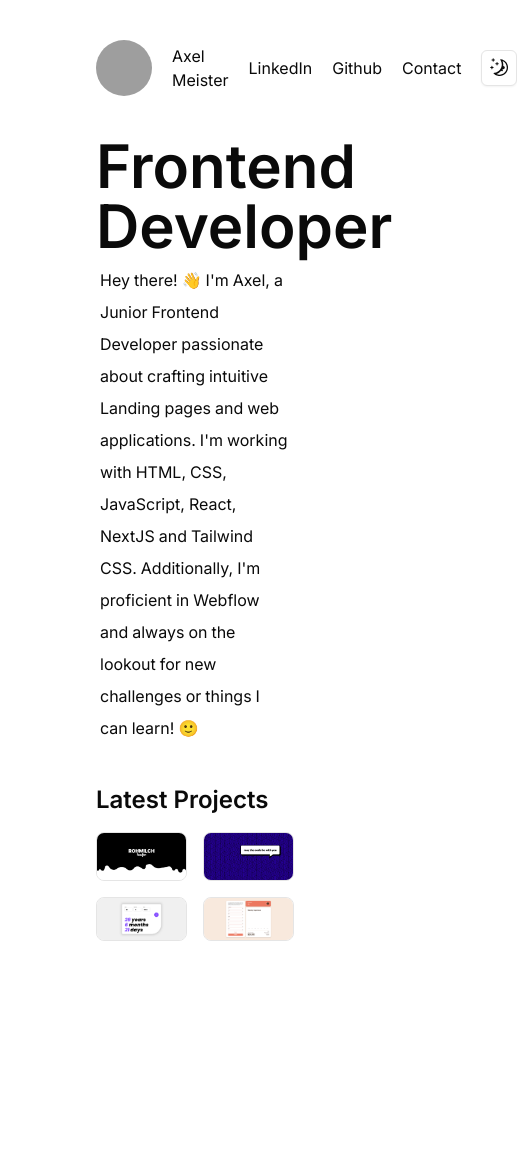
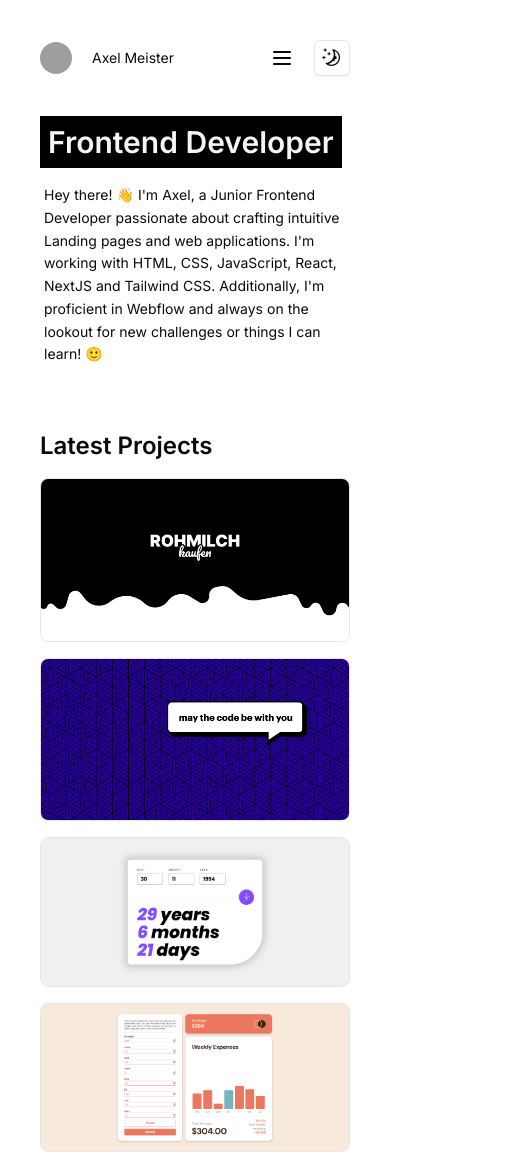
Before and after one commit to meisteraxel/portfolio, a Next.js app: page / in a window 390 px wide. Shown: the whole page, 517 px wide, since content can reach past the window. Before the commit the page ends 941 px from the top, so only its background shows below. Built offline with nearby package versions, Linux system fonts and the light colour scheme; grey boxes are pictures that could not be loaded.

Commit message:
implemented responsive styling for all devices

```diff
--- a/package.json
+++ b/package.json
@@ -16,6 +16,7 @@
     "class-variance-authority": "^0.7.0",
     "clsx": "^2.1.1",
     "framer-motion": "^11.2.11",
+    "lucide-react": "^0.395.0",
     "next": "14.2.4",
     "next-themes": "^0.3.0",
     "react": "^18",
--- a/src/app/globals.css
+++ b/src/app/globals.css
@@ -81,12 +81,32 @@
   bottom: 0;
   left: 0;
   width: 0;
-  height: 1px;
-  background-color: hsl(var(--foreground));
+  height: 100%;
+  background-color: white;
   transition: width 0.3s ease;
   z-index: 10;
+  mix-blend-mode: difference;
 }
 
 .nav-link:hover::after {
   width: 100%;
 }
+
+.heading::after {
+  content: "";
+  position: absolute;
+  bottom: 0;
+  left: 0;
+  height: 100%;
+  width: 0; /* Start with width 0 */
+  background-color: white;
+  z-index: 10;
+  mix-blend-mode: difference;
+  animation: heading-blend 2s ease forwards; /* Animation definition */
+}
+
+@keyframes heading-blend {
+  to {
+    width: 100%; /* End with width 100% */
+  }
+}
--- a/src/app/page.tsx
+++ b/src/app/page.tsx
@@ -76,11 +76,13 @@ export default function Home() {
   };
 
   return (
-    <main className="flex flex-col px-24 mx-auto max-w-screen-lg">
+    <main className="flex flex-col px-10 md:px-24 mx-auto max-w-screen-lg">
       <section>
-        <h1 className="text-6xl font-semibold mb-2">Frontend Developer</h1>
+        <h1 className="xxs:text-2xl xs:text-3xl sm:text-4xl md:text-5xl font-semibold mb-4 heading relative inline-block p-2">
+          Frontend Developer
+        </h1>
         <motion.p
-          className=" leading-loose ml-1"
+          className="ml-1 text-sm leading-relaxed md:text-base md:leading-loose"
           initial="hidden"
           animate="visible"
           variants={introText}
@@ -96,14 +98,14 @@ export default function Home() {
           ))}
         </motion.p>
       </section>
-      <section className="mt-10">
+      <section className="mt-16 mb-6">
         <h3 className="text-2xl font-semibold mb-4">Latest Projects</h3>
-        <div className="grid grid-cols-2 gap-4">
+        <div className="grid grid-cols-1 md:grid-cols-2 gap-4">
           <motion.div
-            className="rounded-lg overflow-hidden cursor-pointer border max-h-52"
+            className="rounded-lg overflow-hidden cursor-pointer border max-h-60 md:max-h-52"
             initial={{ opacity: 0, translateY: 30 }}
             animate={{ opacity: 1, translateY: 0 }}
-            transition={{ type: "spring", delay: 0 }}
+            transition={{ type: "spring", delay: 4 }}
           >
             <Link href="https://www.rohmilch-kaufen.de" target="_blank">
               <motion.img
@@ -114,10 +116,10 @@ export default function Home() {
             </Link>
           </motion.div>
           <motion.div
-            className="rounded-lg overflow-hidden cursor-pointer border max-h-52"
+            className="rounded-lg overflow-hidden cursor-pointer border max-h-60 md:max-h-52"
             initial={{ opacity: 0, translateY: 30 }}
             animate={{ opacity: 1, translateY: 0 }}
-            transition={{ type: "spring", delay: 0.2 }}
+            transition={{ type: "spring", delay: 4.2 }}
           >
             <Link href="https://www.thefrontendquiz.com" target="_blank">
               <motion.img
@@ -128,10 +130,10 @@ export default function Home() {
             </Link>
           </motion.div>
           <motion.div
-            className="rounded-lg overflow-hidden cursor-pointer border max-h-52"
+            className="rounded-lg overflow-hidden cursor-pointer border max-h-60 md:max-h-52"
             initial={{ opacity: 0, translateY: 30 }}
             animate={{ opacity: 1, translateY: 0 }}
-            transition={{ type: "spring", delay: 0.4 }}
+            transition={{ type: "spring", delay: 4.4 }}
           >
             <Link
               href="https://meisteraxel.github.io/age-calculator-app-main/"
@@ -145,10 +147,10 @@ export default function Home() {
             </Link>
           </motion.div>
           <motion.div
-            className="rounded-lg overflow-hidden cursor-pointer border max-h-52"
+            className="rounded-lg overflow-hidden cursor-pointer border max-h-60 md:max-h-52"
             initial={{ opacity: 0, translateY: 30 }}
             animate={{ opacity: 1, translateY: 0 }}
-            transition={{ type: "spring", delay: 0.6 }}
+            transition={{ type: "spring", delay: 4.6 }}
           >
             <Link
               href="https://expenses-tracker-axmst.netlify.app/"
--- a/src/components/navbar.tsx
+++ b/src/components/navbar.tsx
@@ -1,39 +1,67 @@
+"use client";
 import { Avatar, AvatarFallback, AvatarImage } from "@/components/ui/avatar";
 import Link from "next/link";
 import { ModeToggle } from "./modetoggle";
+import { Menu, X } from "lucide-react";
+import { useState } from "react";
+import { motion } from "framer-motion";
 
 export default function Navbar() {
+  const [openNav, setOpenNav] = useState(false);
+
+  function toggleNav() {
+    setOpenNav(!openNav);
+  }
+
   return (
-    <nav className="flex gap-5 items-center mb-10 px-24 pt-10 mx-auto max-w-screen-lg">
-      <Avatar className="size-14">
+    <nav className="relative flex gap-5 items-center mb-10 px-10 md:px-24 pt-10 mx-auto max-w-screen-lg">
+      <Avatar className="size-8 md:size-14">
         <AvatarImage src="/images/axel.png" alt="Axel" />
         <AvatarFallback>AM</AvatarFallback>
       </Avatar>
-      <h2 className=" grow">Axel Meister</h2>
-      <div className="flex gap-5 transition items-center">
+      <h2 className="grow text-sm md:text-base">Axel Meister</h2>
+      <div className="lg:flex gap-5 transition items-center hidden">
         <Link
           href="https://www.linkedin.com/in/axelmeister/"
           target="_blank"
-          className="nav-link relative"
+          className="nav-link relative p-1"
         >
           LinkedIn
         </Link>
         <Link
           href="https://github.com/meisteraxel"
           target="_blank"
-          className="nav-link relative"
+          className="nav-link relative p-1"
         >
           Github
         </Link>
         <Link
           href="mailto:meister.axel@gmail.com"
           target="_blank"
-          className="nav-link relative"
+          className="nav-link relative p-1"
         >
           Contact
         </Link>
-        <ModeToggle />
       </div>
+      <div className="lg:hidden flex items-center">
+        {!openNav ? <Menu onClick={toggleNav} /> : <X onClick={toggleNav} />}
+      </div>
+      <ModeToggle />
+      <motion.div
+        className={`flex flex-col gap-8 absolute w-full top-24 left-0 py-6 text-center bg-[hsl(var(--background))] z-50 transition-all duration-300 ${
+          openNav ? "scale-100" : "scale-0"
+        } origin-top`}
+      >
+        <Link href="https://www.linkedin.com/in/axelmeister/" target="_blank">
+          LinkedIn
+        </Link>
+        <Link href="https://github.com/meisteraxel" target="_blank">
+          Github
+        </Link>
+        <Link href="mailto:meister.axel@gmail.com" target="_blank">
+          Contact
+        </Link>
+      </motion.div>
     </nav>
   );
 }
--- a/tailwind.config.ts
+++ b/tailwind.config.ts
@@ -1,13 +1,13 @@
-import type { Config } from "tailwindcss"
+import type { Config } from "tailwindcss";
 
 const config = {
   darkMode: ["class"],
   content: [
-    './pages/**/*.{ts,tsx}',
-    './components/**/*.{ts,tsx}',
-    './app/**/*.{ts,tsx}',
-    './src/**/*.{ts,tsx}',
-	],
+    "./pages/**/*.{ts,tsx}",
+    "./components/**/*.{ts,tsx}",
+    "./app/**/*.{ts,tsx}",
+    "./src/**/*.{ts,tsx}",
+  ],
   prefix: "",
   theme: {
     container: {
@@ -72,9 +72,13 @@ const config = {
         "accordion-down": "accordion-down 0.2s ease-out",
         "accordion-up": "accordion-up 0.2s ease-out",
       },
+      screens: {
+        xxs: "325px",
+        xs: "390px",
+      },
     },
   },
   plugins: [require("tailwindcss-animate")],
-} satisfies Config
+} satisfies Config;
 
-export default config
+export default config;
```
Also changed, not shown: public/images/tracker.png, 1 other file (tests, documents, lock files or other folders).
